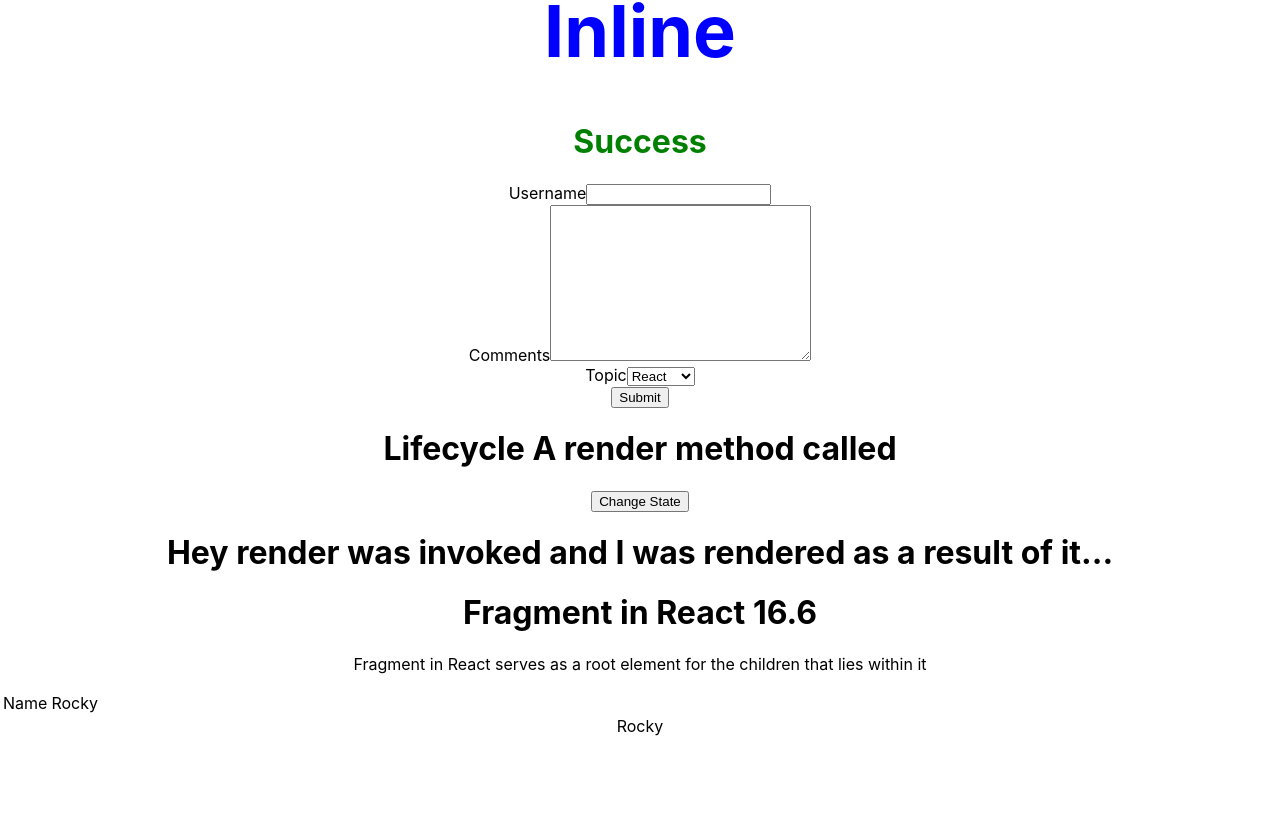
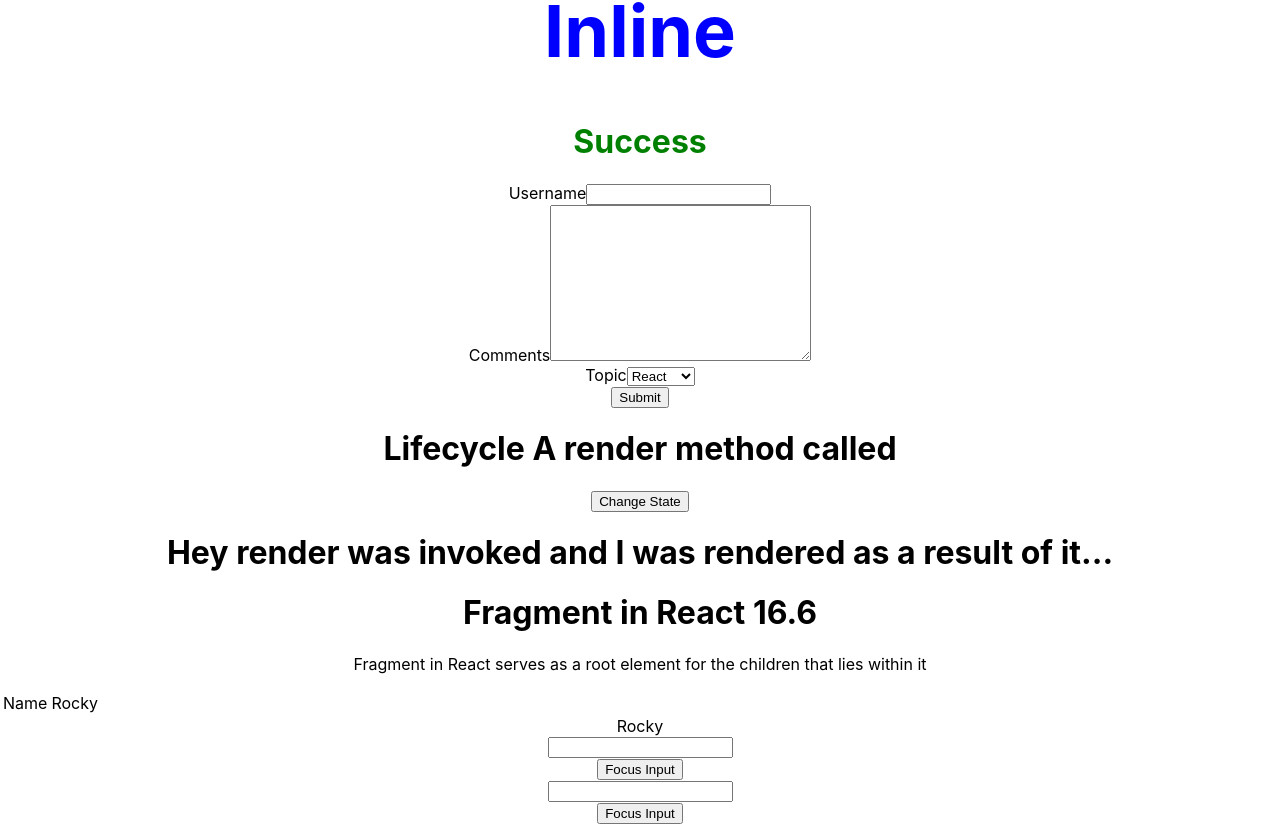
Before and after one commit to rocky122/learning-react, a React (Create React App) app: page / in a window 1280 px wide. Shown: the part 1097-1921 px from the top of the page. Before the commit the page ends 1833 px from the top, so only its background shows below. Built offline with nearby package versions, Linux system fonts and the light colour scheme.

Commit message:
refs, callback refs and forwarding refs

```diff
--- a/src/App.js
+++ b/src/App.js
@@ -16,6 +16,9 @@
 import FragmentDemo from "./components/FragmentDemo";
 import Table from "./components/Table";
 import ParentComp from "./components/ParentComp";
+import RefsDemo from "./components/RefsDemo";
+import FocusInput from "./components/FocusInput";
+import FRParentInput from "./components/FRParentInput";
 
 class App extends Component {
   state = {
@@ -76,6 +79,9 @@
         <FragmentDemo/>
         <Table/>
         <ParentComp/>
+        {/* <RefsDemo/> */}
+        <FocusInput/>
+        <FRParentInput/>
       </div>
     );
   }
--- /dev/null
+++ b/src/components/FRInput.js
@@ -0,0 +1,10 @@
+import React from 'react';
+
+const FRInput = React.forwardRef((props,ref) => {
+    return (
+        <div>
+            <input type="text" ref={ref} />
+        </div>
+    );
+});
+export default FRInput;
--- /dev/null
+++ b/src/components/FRParentInput.js
@@ -0,0 +1,20 @@
+import React, { Component } from 'react'
+import FRInput from './FRInput';
+
+export default class FRParentInput extends Component {
+  constructor(props) {
+    super(props)
+    this.inputRef = React.createRef();
+  }
+  clickHandler = () => {
+      this.inputRef.current.focus();
+  }
+  render() {
+    return (
+      <div>
+        <FRInput ref={this.inputRef}/>
+        <button onClick={this.clickHandler}>Focus Input</button>
+      </div>
+    )
+  }
+}
--- /dev/null
+++ b/src/components/FocusInput.js
@@ -0,0 +1,21 @@
+import React, { Component } from "react";
+import Input from "./Input";
+
+export default class FocusInput extends Component {
+  constructor(props) {
+    super(props);
+    this.componentRef = React.createRef();
+  }
+  clickHandler = () => {
+    this.componentRef.current.focusInput();
+  };
+
+  render() {
+    return (
+      <div>
+        <Input ref={this.componentRef} />
+        <button onClick={this.clickHandler}>Focus Input</button>
+      </div>
+    );
+  }
+}
--- /dev/null
+++ b/src/components/Input.js
@@ -0,0 +1,22 @@
+import React, { Component } from "react";
+
+class Input extends Component {
+  constructor(props) {
+    super(props);
+    this.inputRef = React.createRef();
+  }
+
+  focusInput() {
+    this.inputRef.current.focus();
+  }
+
+  render() {
+    return (
+      <div>
+        <input type="text" ref={this.inputRef} />
+      </div>
+    );
+  }
+}
+
+export default Input;
--- /dev/null
+++ b/src/components/RefsDemo.js
@@ -0,0 +1,32 @@
+import React, { Component } from "react";
+class RefsDemo extends Component {
+  constructor(props) {
+    super(props);
+    this.inputRef = React.createRef();
+    //callback ref
+    this.cbRef = null;
+    this.setCBRef = element => (this.cbRef = element);
+  }
+  componentDidMount() {
+    //   Preferred more
+    // this.inputRef.current.focus();
+    // console.log(this.inputRef);
+    if (this.cbRef) {
+      this.cbRef.focus();
+    }
+  }
+  clickHandler = () => {
+    alert(this.inputRef.current.value);
+  };
+  render() {
+    return (
+      <div>
+        <input type="text" ref={this.inputRef} />
+        <input type="text" ref={this.setCBRef} />
+        <button onClick={this.clickHandler}>Click</button>
+      </div>
+    );
+  }
+}
+
+export default RefsDemo;
```
Also changed, not shown: src/refs.txt (added).
